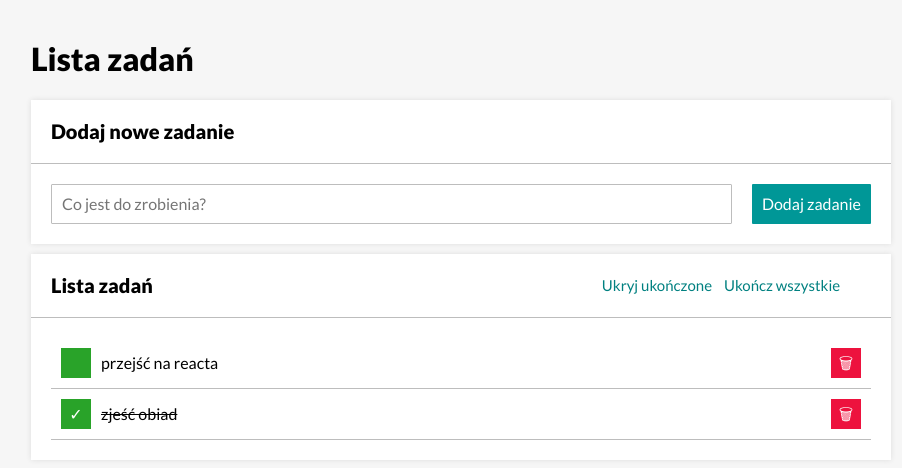
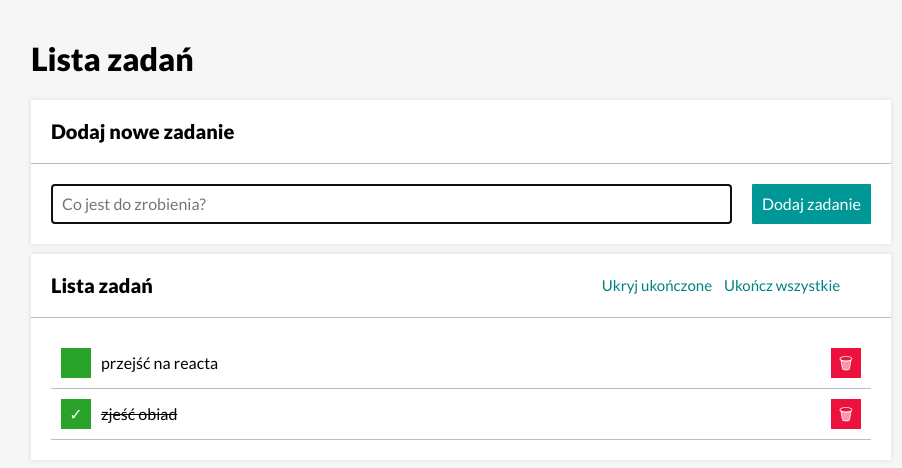
Before and after one commit to AngelikaKrygier/todo-list-react, a React (Create React App) app: page / in a window 1280 px wide. Shown: the top 468 px of the page, without its empty margins (179-1081 px from the left). Built offline with nearby package versions, Linux system fonts and the light colour scheme.

Commit message:
changed "autofocus" on camelCase

```diff
--- a/src/Form/index.js
+++ b/src/Form/index.js
@@ -2,7 +2,7 @@ import "./style.css";
 
 const Form = () => (
     <form className="form">
-        <input className="form__input" autofocus placeholder="Co jest do zrobienia?" />
+        <input className="form__input" autoFocus placeholder="Co jest do zrobienia?" />
         <button className="form__button">Dodaj zadanie</button>
     </form>
 )
```
